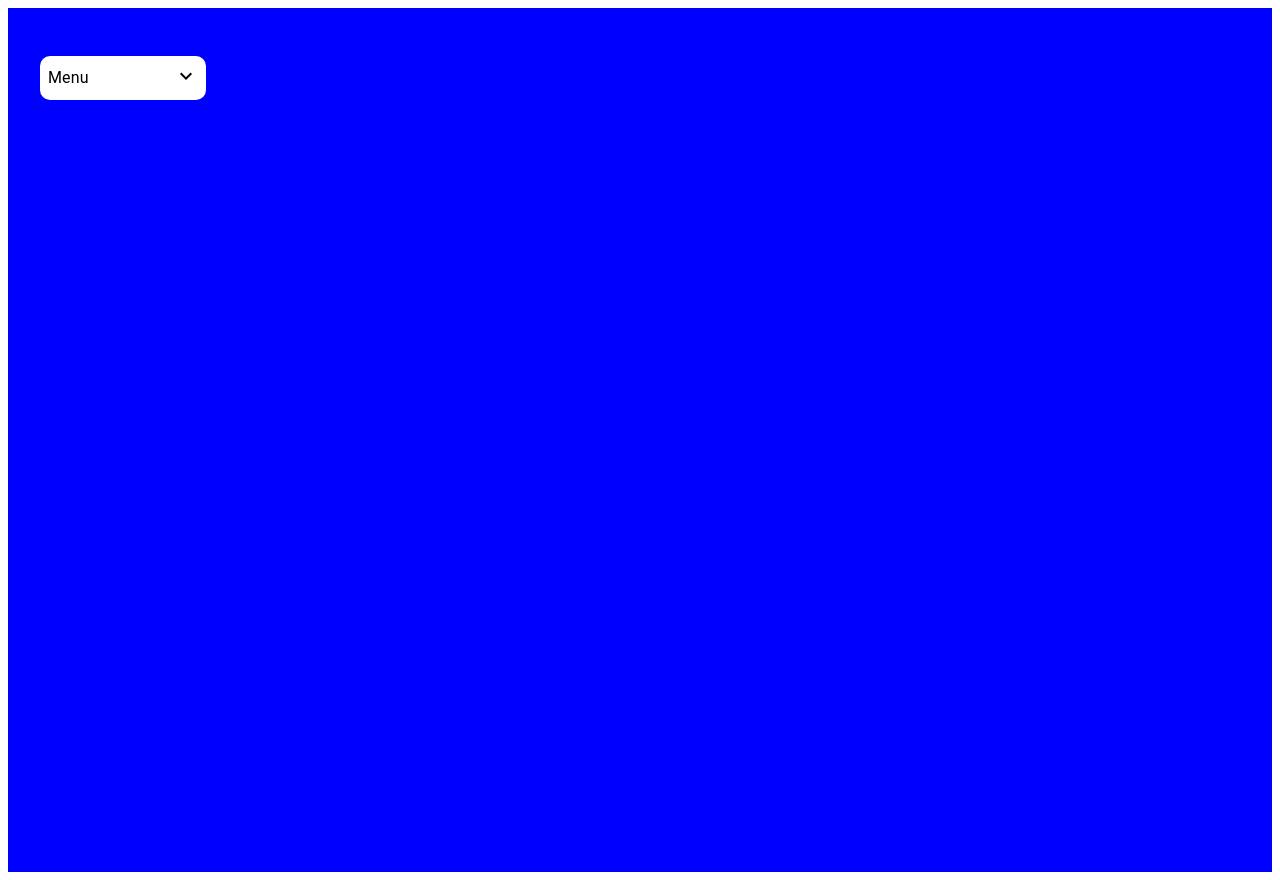
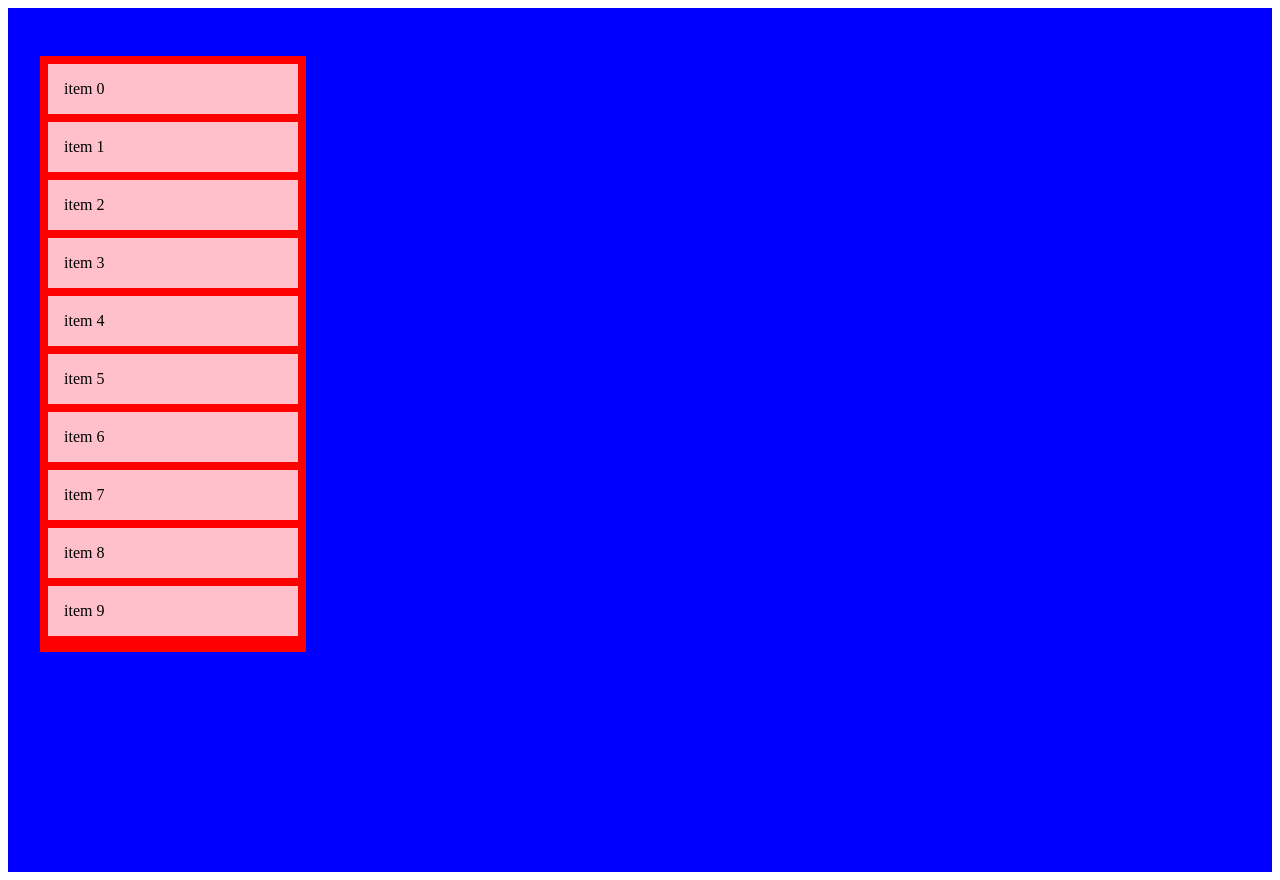
Before and after one commit to PrathyushaChinthu/react-slider, a React (Vite) app: page / in a window 1280 px wide. Built offline with nearby package versions, Linux system fonts and the light colour scheme.

Commit message:
drag-drop(dnd) is working

```diff
--- a/package.json
+++ b/package.json
@@ -10,12 +10,16 @@
   },
   "dependencies": {
     "@emotion/styled": "^11.11.5",
+    "@hello-pangea/dnd": "^16.6.0",
     "@mui/icons-material": "^5.15.15",
     "@mui/material": "^5.15.15",
     "@mui/styled-engine": "^5.15.14",
     "framer-motion": "^11.0.27",
     "react": "^18.2.0",
+    "react-dnd": "^16.0.1",
+    "react-dnd-html5-backend": "^16.0.1",
     "react-dom": "^18.2.0",
+    "react-drag-and-drop": "^3.0.0",
     "react-slick": "^0.30.2",
     "slick-carousel": "^1.8.1"
   },
--- a/src/App.tsx
+++ b/src/App.tsx
@@ -1,5 +1,6 @@
 import { Box } from "@mui/material";
 import Sliding from "./components/sliding";
+import DragDrop from "./components/drag-drop/drag-drop";
 import Framermotion from "./components/motion/framermotion";
 import Animate from "./components/dropdown/animate";
 const App = () => {
@@ -24,9 +25,14 @@ const App = () => {
           <Framermotion />
         </Box>
       </Box> */}
+      {/* <Box bgcolor="blue" minHeight="100vh" p={4} display="flex">
+        <Box mt={2}>
+          <Animate />
+        </Box>
+      </Box> */}
       <Box bgcolor="blue" minHeight="100vh" p={4} display="flex">
         <Box mt={2}>
-          <Animate />
+          <DragDrop />
         </Box>
       </Box>
     </>
--- /dev/null
+++ b/src/components/drag-drop/drag-drop.tsx
@@ -0,0 +1,136 @@
+import React, { Component } from "react";
+import {
+  DragDropContext,
+  Droppable,
+  Draggable,
+  DropResult,
+  DraggableProvided,
+  DraggableStateSnapshot,
+  DroppableProvided,
+  DroppableStateSnapshot,
+} from "@hello-pangea/dnd";
+
+// Fake data generator
+const getItems = (count: number) =>
+  Array.from({ length: count }, (_, k) => ({
+    id: `item-${k}`,
+    content: `item ${k}`,
+  }));
+
+// A little function to help with reordering the result
+const reorder = <TList extends unknown[]>(
+  list: TList,
+  startIndex: number,
+  endIndex: number
+): TList => {
+  const result = Array.from(list) as TList;
+  const [removed] = result.splice(startIndex, 1);
+  result.splice(endIndex, 0, removed);
+
+  return result;
+};
+
+const grid = 8;
+
+const getItemStyle = (
+  isDragging: boolean,
+  draggableStyle: React.CSSProperties
+): React.CSSProperties => ({
+  // Some basic styles to make the items look a bit nicer
+  userSelect: "none",
+  padding: grid * 2,
+  margin: `0 0 ${grid}px 0`,
+
+  // Change background color if dragging
+  background: isDragging ? "lightgreen" : "pink",
+
+  // Styles we need to apply on draggables
+  ...draggableStyle,
+});
+
+const getListStyle = (isDraggingOver: boolean): React.CSSProperties => ({
+  background: isDraggingOver ? "lightgreen" : "red",
+  padding: grid,
+  width: 250,
+});
+
+interface AppProps {}
+
+interface Item {
+  id: string;
+  content: string;
+}
+
+interface AppState {
+  items: Item[];
+}
+
+class DragDrop extends Component<AppProps, AppState> {
+  constructor(props: AppProps) {
+    super(props);
+    this.state = {
+      items: getItems(10),
+    };
+    this.onDragEnd = this.onDragEnd.bind(this);
+  }
+
+  onDragEnd(result: DropResult) {
+    // Dropped outside the list
+    if (!result.destination) {
+      return;
+    }
+
+    const items = reorder(
+      this.state.items,
+      result.source.index,
+      result.destination.index
+    );
+
+    this.setState({
+      items,
+    });
+  }
+
+  render() {
+    return (
+      <DragDropContext onDragEnd={this.onDragEnd}>
+        <Droppable droppableId="droppable">
+          {(
+            droppableProvided: DroppableProvided,
+            droppableSnapshot: DroppableStateSnapshot
+          ) => (
+            <div
+              ref={droppableProvided.innerRef}
+              style={getListStyle(droppableSnapshot.isDraggingOver)}
+            >
+              {this.state.items.map((item, index) => (
+                <Draggable key={item.id} draggableId={item.id} index={index}>
+                  {(
+                    draggableProvided: DraggableProvided,
+                    draggableSnapshot: DraggableStateSnapshot
+                  ) => (
+                    <div
+                      ref={draggableProvided.innerRef}
+                      {...draggableProvided.draggableProps}
+                      {...draggableProvided.dragHandleProps}
+                      style={getItemStyle(
+                        draggableSnapshot.isDragging,
+                        draggableProvided.draggableProps
+                          .style as React.CSSProperties
+                      )}
+                    >
+                      {item.content}
+                    </div>
+                  )}
+                </Draggable>
+              ))}
+              {droppableProvided.placeholder}
+            </div>
+          )}
+        </Droppable>
+      </DragDropContext>
+    );
+  }
+}
+
+export default DragDrop;
```
Also changed, not shown: src/components/motion/framermotion.tsx (+0 -80 lines), 1 other file (tests, documents, lock files or other folders).
